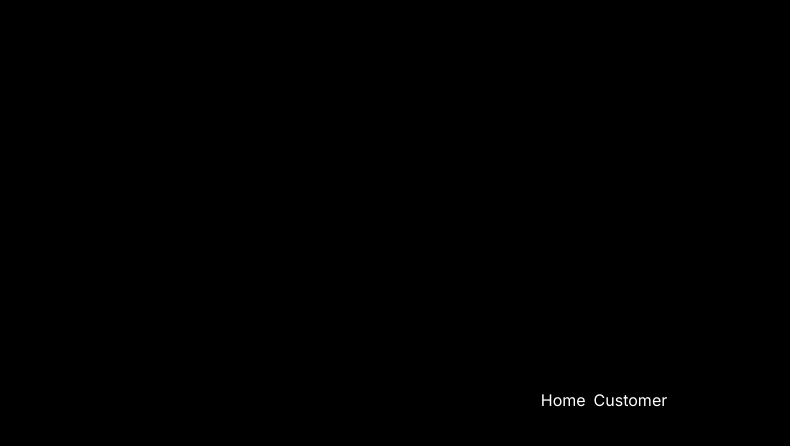
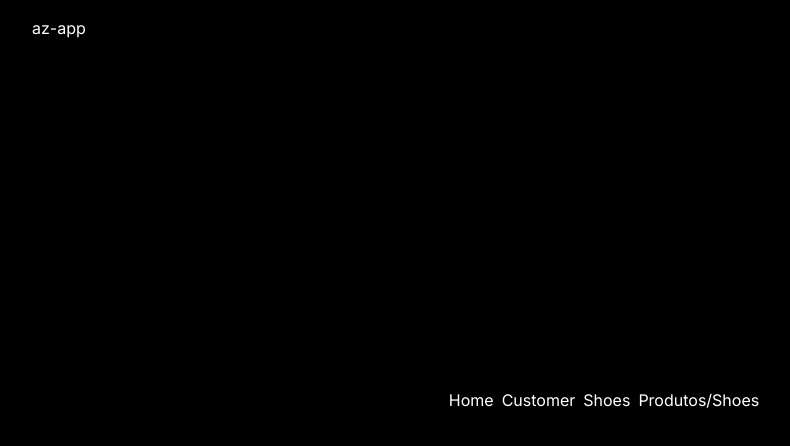
Before and after one commit to ubirajarafullstack/az-app, a Next.js app: page / in a window 1280 px wide. Shown: the top 446 px of the page, without its empty margins (36-826 px from the left). Built offline with nearby package versions, Linux system fonts and the light colour scheme.

Commit message:
stage 03

```diff
--- a/app/(main)/(public)/products/shoes/locals.css
+++ b/app/(main)/(public)/products/shoes/locals.css
@@ -9,12 +9,6 @@
   display: flex;
 }
 
-.more-button {
-  z-index: 10;
-  bottom: -3rem;
-  right: -3rem;
-}
-
 .thumbs .swiper-slide-thumb-active {
   opacity: 1;
 }
--- a/app/(main)/(public)/products/shoes/page.tsx
+++ b/app/(main)/(public)/products/shoes/page.tsx
@@ -130,7 +130,7 @@ export default function Shoes() {
                       </Swiper>
                     </div>
 
-                    <Link href="#" className="more-button absolute m-4 inline-block rounded-md bg-slate-400 px-3 py-2 text-sm font-semibold text-white shadow-sm hover:bg-indigo-600 focus:bg-indigo-600">Ver</Link>
+                    <Link href="#" className="more-button absolute z-10 -bottom-12 -right-12 m-4 inline-block rounded-md bg-slate-400 px-3 py-2 text-sm font-semibold text-white shadow-sm hover:bg-indigo-600 focus:bg-indigo-600">Ver</Link>
                   </div>
                   <div className="w-2/12 h-3/6">
                     <Swiper className="thumbs" {...thumbsOptions} onSwiper={setThumbsContainer}>
--- a/app/(main)/layout.tsx
+++ b/app/(main)/layout.tsx
@@ -1,9 +1,17 @@
+import Link from 'next/link';
 import './locals.css';
 
 export default function MainLayout({ children }: { children: React.ReactNode }) {
   return (
-    <main>
-      {children}
-    </main>
+    <>
+      <nav className="fixed top-0 z-50 backdrop-blur-sm bg-black/90 w-full p-4 flex justify-center items-center">
+        <div className="w-11/12">
+          <h1><Link href="/" className="text-white">az-app</Link></h1>
+        </div>
+      </nav>
+      <main>
+        {children}
+      </main>
+    </>
   )
 }
--- a/app/(main)/page.tsx
+++ b/app/(main)/page.tsx
@@ -4,14 +4,9 @@ export default function Home() {
   return (
     <div className="flex gap-2 justify-center min-h-screen items-center">
       Home
-      <Link
-        href={{
-          pathname: "/customer",
-          //query: { urlparam: "value" },
-        }}
-      >
-        Customer
-      </Link>
+      <Link href={{ pathname: "/customer", /* query: { urlparam: "value" }, */ }}>Customer</Link>
+      <Link href={{ pathname: "/shoes", /* query: { urlparam: "value" }, */ }}>Shoes</Link>
+      <Link href={{ pathname: "/products/shoes", /* query: { urlparam: "value" }, */ }}>Produtos/Shoes</Link>
     </div>
   )
 }
```
